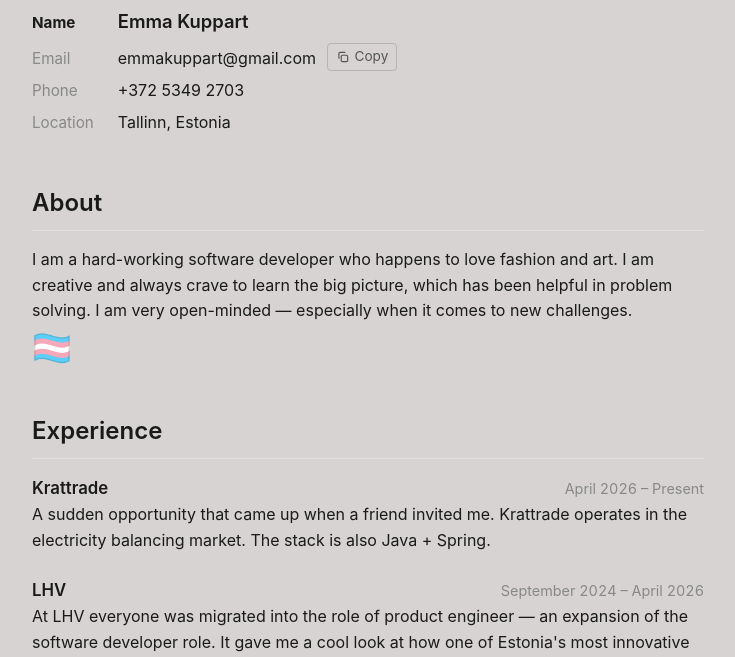
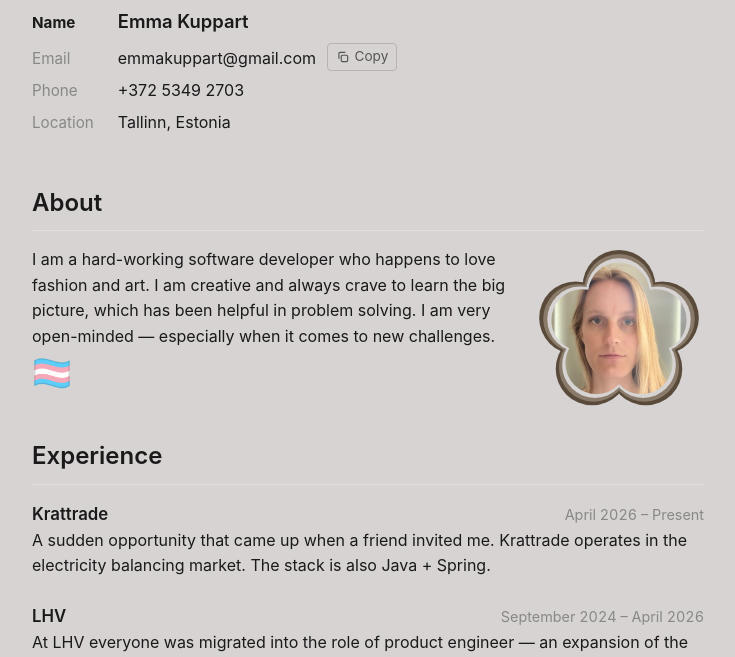
Before and after one commit to emmakuppart/queer-saunas, a PHP site: page /cv/index.html in a window 1280 px wide. Shown: the part 824-1481 px from the top of the page, without its empty margins (272-1007 px from the left). Run offline with PHP 8.4, Linux system fonts and the light colour scheme.

Commit message:
Add flower-shaped portrait with sauna-toned frame to About
Co-Authored-By: Claude Opus 4.7 <noreply@anthropic.com>

```diff
--- a/cv/index.html
+++ b/cv/index.html
@@ -249,6 +249,44 @@
 
     <section>
       <h2>About</h2>
+      <svg class="portrait" viewBox="-110 -110 220 220" aria-label="Emma Kuppart" role="img" xmlns="http://www.w3.org/2000/svg">
+        <defs>
+          <clipPath id="portraitFlower">
+            <circle cx="0" cy="-50" r="40"/>
+            <circle cx="-47.55" cy="-15.45" r="40"/>
+            <circle cx="-29.39" cy="40.45" r="40"/>
+            <circle cx="29.39" cy="40.45" r="40"/>
+            <circle cx="47.55" cy="-15.45" r="40"/>
+            <circle cx="0" cy="0" r="35"/>
+          </clipPath>
+        </defs>
+        <g fill="#5a4a3a" transform="scale(1.18)">
+          <circle cx="0" cy="-50" r="40"/>
+          <circle cx="-47.55" cy="-15.45" r="40"/>
+          <circle cx="-29.39" cy="40.45" r="40"/>
+          <circle cx="29.39" cy="40.45" r="40"/>
+          <circle cx="47.55" cy="-15.45" r="40"/>
+          <circle cx="0" cy="0" r="35"/>
+        </g>
+        <g fill="#8a7a6a" transform="scale(1.12)">
+          <circle cx="0" cy="-50" r="40"/>
+          <circle cx="-47.55" cy="-15.45" r="40"/>
+          <circle cx="-29.39" cy="40.45" r="40"/>
+          <circle cx="29.39" cy="40.45" r="40"/>
+          <circle cx="47.55" cy="-15.45" r="40"/>
+          <circle cx="0" cy="0" r="35"/>
+        </g>
+        <g fill="#d6d3d2" transform="scale(1.06)">
+          <circle cx="0" cy="-50" r="40"/>
+          <circle cx="-47.55" cy="-15.45" r="40"/>
+          <circle cx="-29.39" cy="40.45" r="40"/>
+          <circle cx="29.39" cy="40.45" r="40"/>
+          <circle cx="47.55" cy="-15.45" r="40"/>
+          <circle cx="0" cy="0" r="35"/>
+        </g>
+        <image href="portrait.jpg" x="-95" y="-95" width="190" height="190"
+               preserveAspectRatio="xMidYMin slice" clip-path="url(#portraitFlower)"/>
+      </svg>
       <p>I am a hard-working software developer who happens to love fashion and art. I am creative and always crave to learn the big picture, which has been helpful in problem solving. I am very open-minded — especially when it comes to new challenges.</p>
       <p class="about-flag">🏳️‍⚧️</p>
     </section>
--- a/cv/style.css
+++ b/cv/style.css
@@ -355,6 +355,15 @@ article {
   gap: 1.5rem;
 }
 
+.portrait {
+  float: right;
+  width: 170px;
+  height: 170px;
+  margin: 0 0 0.75rem 1.25rem;
+  shape-outside: circle(50%);
+  overflow: visible;
+}
+
 .contact-block {
   display: grid;
   grid-template-columns: max-content 1fr;
```
Also changed, not shown: cv/portrait.jpg (added).
